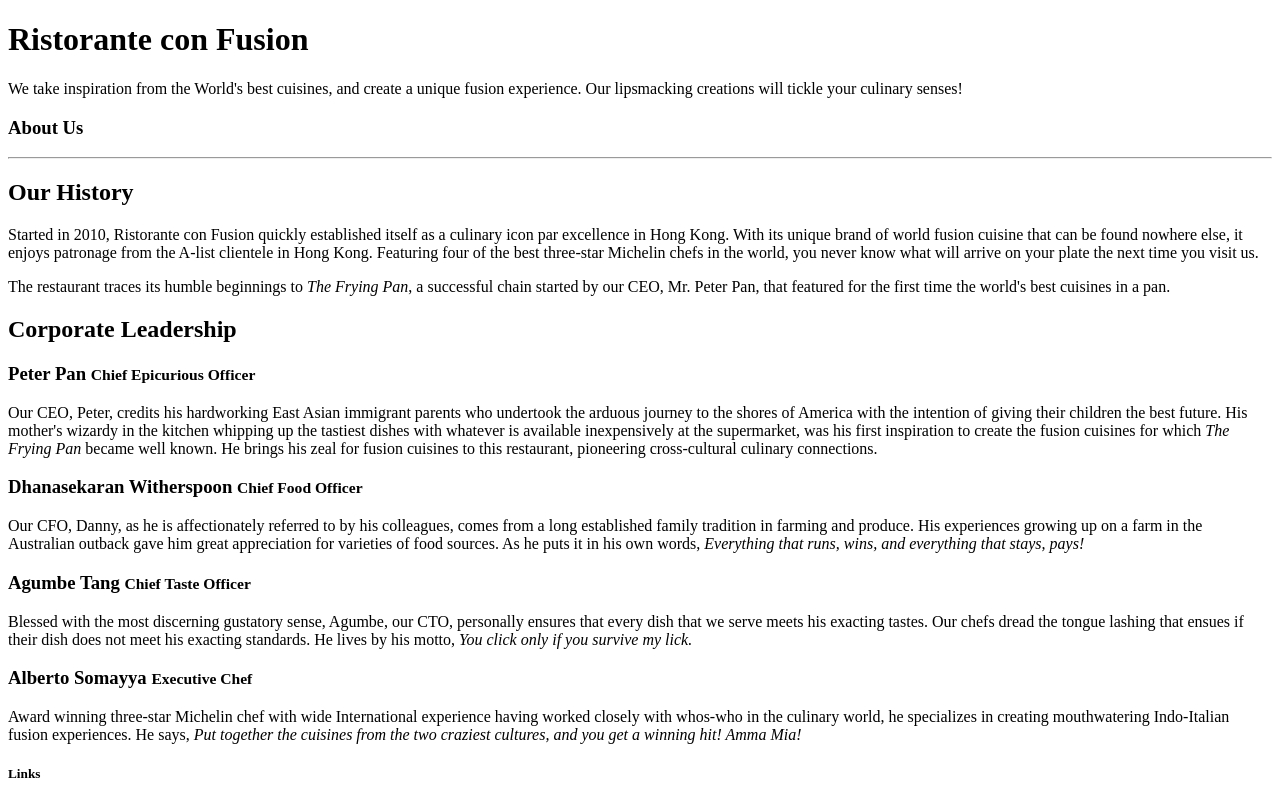
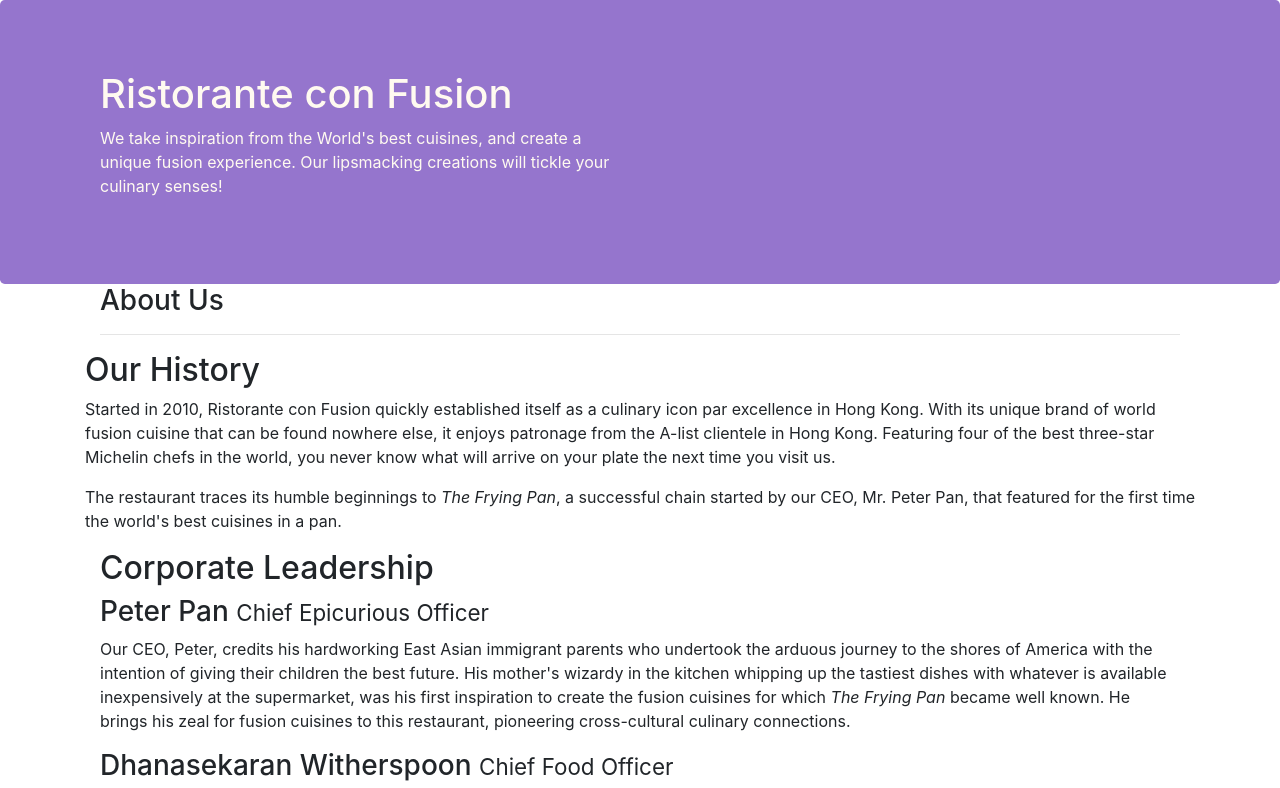
Before and after one commit to gabolopez90/coursera-ui-frameworks, a website: page conFusion/aboutus.html in a window 1280 px wide. Shown: the top 788 px of the page. Drawn offline with nearby package versions, Linux system fonts and the light colour scheme.

Commit message:
week 1
first draft

```diff
--- a/conFusion/aboutus.html
+++ b/conFusion/aboutus.html
@@ -2,6 +2,12 @@
 <html lang="en">
 
 <head>
+    <meta charset="utf-8">
+    <meta name="viewport" content="width=device-width, initial-scale=1, shrink-to-fit=no">
+    <meta http-equiv="x-ua-compatible" content="ie=edge">
+    <!-- Bootstrap CSS -->
+    <link rel="stylesheet" href="node_modules/bootstrap/dist/css/bootstrap.min.css">
+    <link href="css/styles.css" rel="stylesheet">
 
     <title>Ristorante Con Fusion: About Us</title>
 
@@ -22,16 +28,16 @@
         </div>
     </header>
 
-    <div>
-        <div>
-            <div>
+    <div class="container">
+        <div clas="row row-content align-items-center">
+            <div class="col-12">
                <h3>About Us</h3>
                <hr>
             </div>
         </div>
 
-        <div>
-            <div>
+        <div clas="row row-content align-items-center">
+            <div col-sm-6 col-xs-12>
                 <h2>Our History</h2>
                 <p>Started in 2010, Ristorante con Fusion quickly established itself as a culinary icon par excellence in Hong Kong. With its unique brand of world fusion cuisine that can be found nowhere else, it enjoys patronage from the A-list clientele in Hong Kong.  Featuring four of the best three-star Michelin chefs in the world, you never know what will arrive on your plate the next time you visit us.</p>
                 <p>The restaurant traces its humble beginnings to <em>The Frying Pan</em>, a successful chain started by our CEO, Mr. Peter Pan, that featured for the first time the world's best cuisines in a pan.</p>
@@ -41,17 +47,17 @@
         </div>
 
 
-        <div>
-            <div>
+        <div clas="row row-content align-items-center">
+            <div class="col-12">
                 <h2>Corporate Leadership</h2>
                 <h3>Peter Pan <small>Chief Epicurious Officer</small></h3>
-                <p>Our CEO, Peter, credits his hardworking East Asian immigrant parents who undertook the arduous journey to the shores of America with the intention of giving their children the best future. His mother's wizardy in the kitchen whipping up the tastiest dishes with whatever is available inexpensively at the supermarket, was his first inspiration to create the fusion cuisines for which <em>The Frying Pan</em> became well known. He brings his zeal for fusion cuisines to this restaurant, pioneering cross-cultural culinary connections.</p>
+                <p class="d-none d-sm-block">Our CEO, Peter, credits his hardworking East Asian immigrant parents who undertook the arduous journey to the shores of America with the intention of giving their children the best future. His mother's wizardy in the kitchen whipping up the tastiest dishes with whatever is available inexpensively at the supermarket, was his first inspiration to create the fusion cuisines for which <em>The Frying Pan</em> became well known. He brings his zeal for fusion cuisines to this restaurant, pioneering cross-cultural culinary connections.</p>
                 <h3>Dhanasekaran Witherspoon <small>Chief Food Officer</small></h3>
                 <p>Our CFO, Danny, as he is affectionately referred to by his colleagues, comes from a long established family tradition in farming and produce. His experiences growing up on a farm in the Australian outback gave him great appreciation for varieties of food sources. As he puts it in his own words, <em>Everything that runs, wins, and everything that stays, pays!</em></p>
                 <h3>Agumbe Tang <small>Chief Taste Officer</small></h3>
-                <p>Blessed with the most discerning gustatory sense, Agumbe, our CTO, personally ensures that every dish that we serve meets his exacting tastes. Our chefs dread the tongue lashing that ensues if their dish does not meet his exacting standards. He lives by his motto, <em>You click only if you survive my lick.</em></p>
+                <p class="d-none d-sm-block">Blessed with the most discerning gustatory sense, Agumbe, our CTO, personally ensures that every dish that we serve meets his exacting tastes. Our chefs dread the tongue lashing that ensues if their dish does not meet his exacting standards. He lives by his motto, <em>You click only if you survive my lick.</em></p>
                 <h3>Alberto Somayya <small>Executive Chef</small></h3>
-                <p>Award winning three-star Michelin chef with wide International experience having worked closely with whos-who in the culinary world, he specializes in creating mouthwatering Indo-Italian fusion experiences. He says, <em>Put together the cuisines from the two craziest cultures, and you get a winning hit! Amma Mia!</em></p>
+                <p class="d-none d-sm-block">Award winning three-star Michelin chef with wide International experience having worked closely with whos-who in the culinary world, he specializes in creating mouthwatering Indo-Italian fusion experiences. He says, <em>Put together the cuisines from the two craziest cultures, and you get a winning hit! Amma Mia!</em></p>
             </div>
        </div>
 
@@ -99,6 +105,10 @@
         </div>
     </footer>
 
+    <!-- jQuery first, then Popper.js, then Bootstrap JS. -->
+       <script src="node_modules/jquery/dist/jquery.slim.min.js"></script>
+       <script src="node_modules/popper.js/dist/umd/popper.min.js"></script>
+       <script src="node_modules/bootstrap/dist/js/bootstrap.min.js"></script>
 </body>
 
 </html>
```
